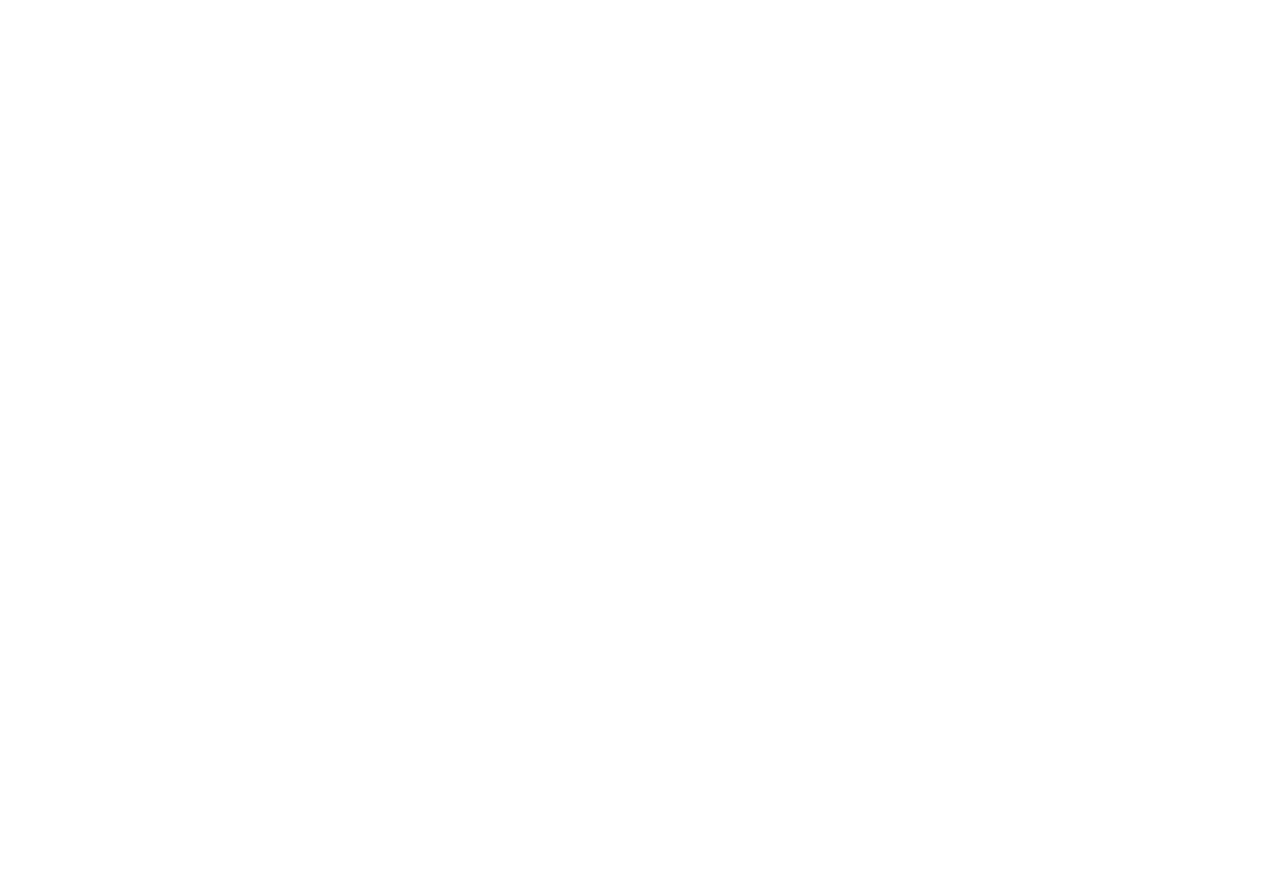
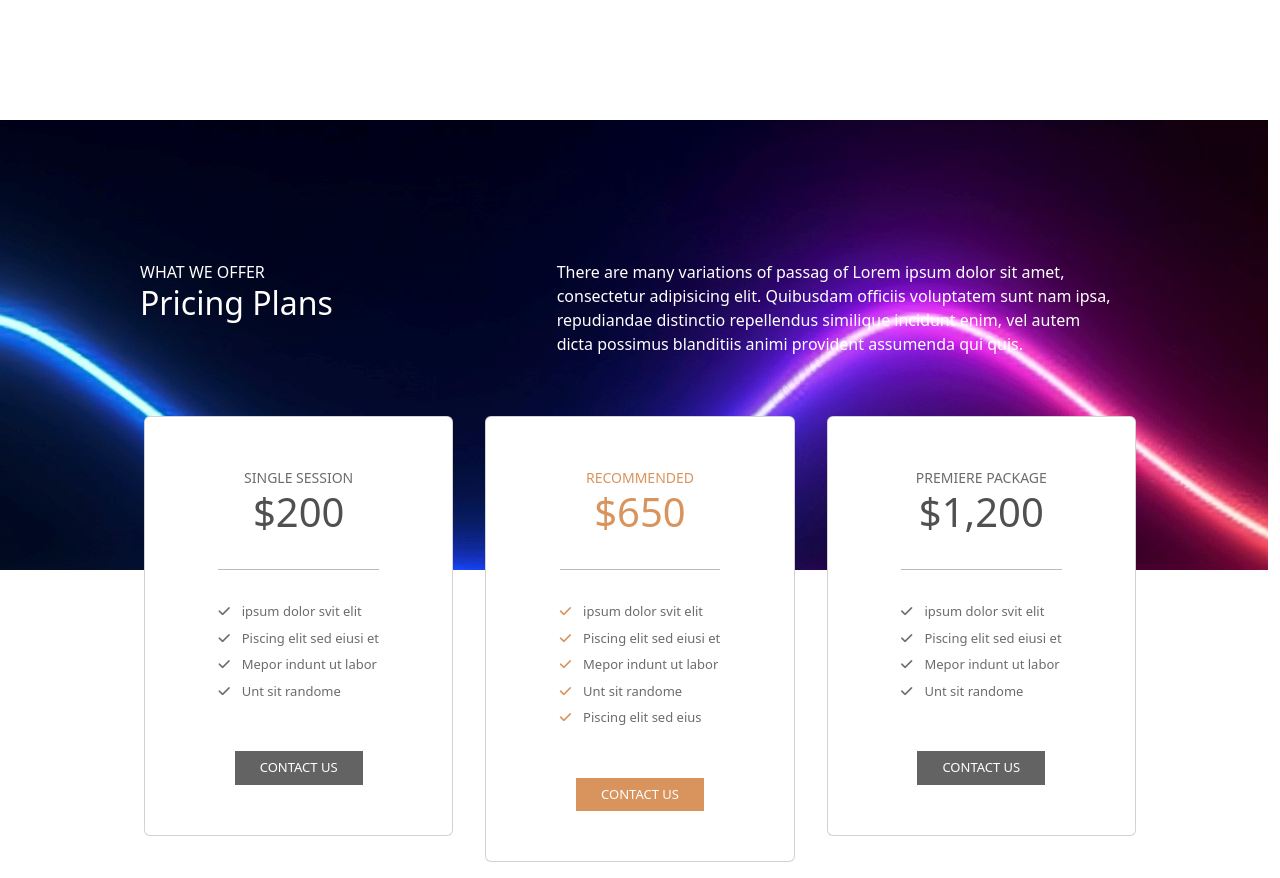
Before and after one commit to NedaSaberi/coachingSite, a React (Create React App) app: page /home-v2 in a window 1280 px wide. Shown: the part 2140-3018 px from the top of the page. Before the commit the page ends 2260 px from the top, so only its background shows below. Built offline with nearby package versions, Linux system fonts and the light colour scheme.

Commit message:
prices part

```diff
--- a/src/pages/home-v2/Home-v2.tsx
+++ b/src/pages/home-v2/Home-v2.tsx
@@ -48,13 +48,16 @@
       <Elementor />
       <div className="introduction">
         <div className="row">
-          <div className="col-6 left">
+          <div className="col-12 col-lg-6 left">
             <div className="title text-orange">OUR INTRODUCTION</div>
-            <h1 className="my-4">It's Time for a<br/>Change in your Life</h1>
+            <h1 className="my-4">
+              It's Time for a<br />
+              Change in your Life
+            </h1>
             <p className="text-muted">
               Lorem ipsum dolor sit, amet consectetur adipisicing elit.
-              Deleniti, necessitatiam expedita maiores magnam provident?
-              Aut eligendi numquam perspiciatis voluptas.
+              Deleniti, necessitatiam expedita maiores magnam provident? Aut
+              eligendi numquam perspiciatis voluptas.
             </p>
             <ul className="my-4">
               <li>
@@ -82,8 +85,111 @@
             </ul>
             <button className="free-consulation my-4">FREE CONSULATION</button>
           </div>
-          <div className="col-6 right">
-            <img className="w-100 h-100" src="/images/businessman-and-businesswomen-working-on-business-S5PJZ55.jpg" alt="" />
+          <div className="col-12 col-lg-6 right">
+            <img
+              className="w-100 h-100"
+              src="/images/businessman-and-businesswomen-working-on-business-S5PJZ55.jpg"
+              alt=""
+            />
+          </div>
+        </div>
+      </div>
+      <div className="pricing-plans">
+        <div className="row wall text-white">
+          <div className="col-5">
+            <div className="title">WHAT WE OFFER</div>
+            <h2>Pricing Plans</h2>
+          </div>
+          <div className="col-7">
+            <p>
+              There are many variations of passag of Lorem ipsum dolor sit amet,
+              consectetur adipisicing elit. Quibusdam officiis voluptatem sunt
+              nam ipsa, repudiandae distinctio repellendus similique incidunt
+              enim, vel autem dicta possimus blanditiis animi provident
+              assumenda qui quis.
+            </p>
+          </div>
+        </div>
+
+        <div className="prices-wrapper row">
+          <div className="col-12 col-md-4 p-3">
+            <div className="card">
+              <div className="title">SINGLE SESSION</div>
+              <h1 className="price">$200</h1>
+              <ul>
+                <li>
+                  <i className="fa-solid fa-check"></i>
+                  <span>ipsum dolor svit elit</span>
+                </li>
+                <li>
+                  <i className="fa-solid fa-check"></i>
+                  <span>Piscing elit sed eiusi et</span>
+                </li>
+                <li>
+                  <i className="fa-solid fa-check"></i>
+                  <span>Mepor indunt ut labor</span>
+                </li>
+                <li>
+                  <i className="fa-solid fa-check"></i>
+                  <span>Unt sit randome</span>
+                </li>
+              </ul>
+              <button>CONTACT US</button>
+            </div>
+          </div>
+          <div className="col-12 col-md-4 p-3">
+            <div className="card mid">
+              <div className="title text-orange">RECOMMENDED</div>
+              <h1 className="price text-orange">$650</h1>
+              <ul>
+                <li>
+                  <i className="text-orange fa-solid fa-check"></i>
+                  <span>ipsum dolor svit elit</span>
+                </li>
+                <li>
+                  <i className="text-orange fa-solid fa-check"></i>
+                  <span>Piscing elit sed eiusi et</span>
+                </li>
+                <li>
+                  <i className="text-orange fa-solid fa-check"></i>
+                  <span>Mepor indunt ut labor</span>
+                </li>
+                <li>
+                  <i className="text-orange fa-solid fa-check"></i>
+                  <span>Unt sit randome</span>
+                </li>
+                <li>
+                  <i className="text-orange fa-solid fa-check"></i>
+                  <span>Piscing elit sed eius</span>
+                </li>
+              </ul>
+              <button>CONTACT US</button>
+            </div>
+          </div>
+          <div className="col-12 col-md-4 p-3">
+            <div className="card">
+              <div className="title">PREMIERE PACKAGE</div>
+              <h1 className="price">$1,200</h1>
+              <ul>
+                <li>
+                  <i className="fa-solid fa-check"></i>
+                  <span>ipsum dolor svit elit</span>
+                </li>
+                <li>
+                  <i className="fa-solid fa-check"></i>
+                  <span>Piscing elit sed eiusi et</span>
+                </li>
+                <li>
+                  <i className="fa-solid fa-check"></i>
+                  <span>Mepor indunt ut labor</span>
+                </li>
+                <li>
+                  <i className="fa-solid fa-check"></i>
+                  <span>Unt sit randome</span>
+                </li>
+              </ul>
+              <button>CONTACT US</button>
+            </div>
           </div>
         </div>
       </div>
--- a/src/pages/home-v2/home-v2.css
+++ b/src/pages/home-v2/home-v2.css
@@ -3,7 +3,7 @@
 }
 .v2 .introduction{
     width: 100%;
-    height: 100vh;
+    min-height: 100vh;
     padding: 100px 130px;
 }
 .v2 .introduction .row .left{
@@ -18,3 +18,52 @@
 .v2 .introduction ul li i{
     margin-right: 10px;
 }
+.v2 .pricing-plans .wall{
+    background-image: url('/public/images/wallpaper.jpg');
+    min-height: 450px;
+    width: 100%;
+    padding: 140px;
+}
+.v2 .pricing-plans .prices-wrapper{
+    padding-left: 140px;
+    padding-right: 140px;
+    margin-top: -170px;
+}
+.v2 .pricing-plans .prices-wrapper .card{
+    min-height: 350px;
+    padding: 50px 0;
+    align-items: center;
+    color: #6c6c6c;
+}
+.v2 .pricing-plans .prices-wrapper .card .title{
+    font-size: 14px;
+}
+.v2 .pricing-plans .prices-wrapper .card .price{
+    color: #505050;
+}
+.v2 .pricing-plans .prices-wrapper .card.mid .price{
+    color: #D9945D;
+}
+.v2 .pricing-plans .prices-wrapper ul{
+    border-top: 1px solid #bababa;
+    margin: 25px 0;
+    padding: 25px 0;
+    font-size: 13px;
+}
+/* .v2 .pricing-plans .prices-wrapper ul li{
+    align-items: center;
+} */
+.v2 .pricing-plans .prices-wrapper ul li i{
+    margin: 10px 12px 0 0;
+}
+.v2 .pricing-plans .prices-wrapper .card button{
+    background-color: #636363;
+    color: #fff;
+    font-size: 13px;
+    padding: 7px 25px;
+    border: none;
+    font-weight: 500;
+}
+.v2 .pricing-plans .prices-wrapper .card.mid button{
+    background-color: #D9945D;
+}
```
